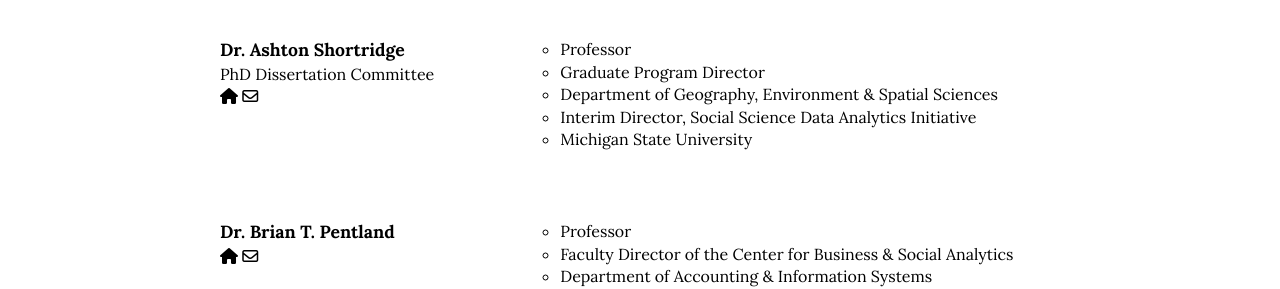
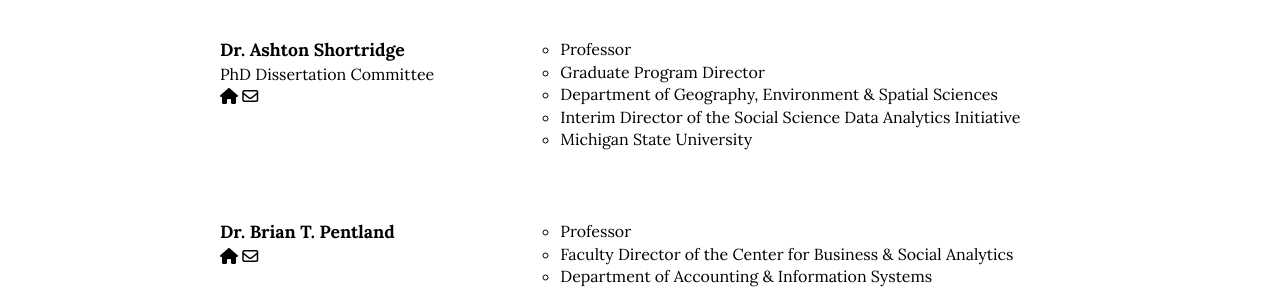
Before and after one commit to istaehun/taehun, a Jekyll site: the page built from references.html, in a window 1280 px wide. Shown: the part 687-976 px from the top of the page. Built offline with Jekyll 4.4.1, drawn with Linux system fonts in a browser that asks for light colours; nearby versions of some CDN libraries.

Commit message:
Update references.yml

```diff
--- a/_data/references.yml
+++ b/_data/references.yml
@@ -27,7 +27,7 @@
     - "Professor"
     - "Graduate Program Director"
     - "Department of Geography, Environment & Spatial Sciences"
-    - "Interim Director, Social Science Data Analytics Initiative"
+    - "Interim Director of the Social Science Data Analytics Initiative"
   department: "Michigan State University"
   email: "ashton@msu.edu"
   website: "http://geo.msu.edu/people/shortridge-ashton/"
```
